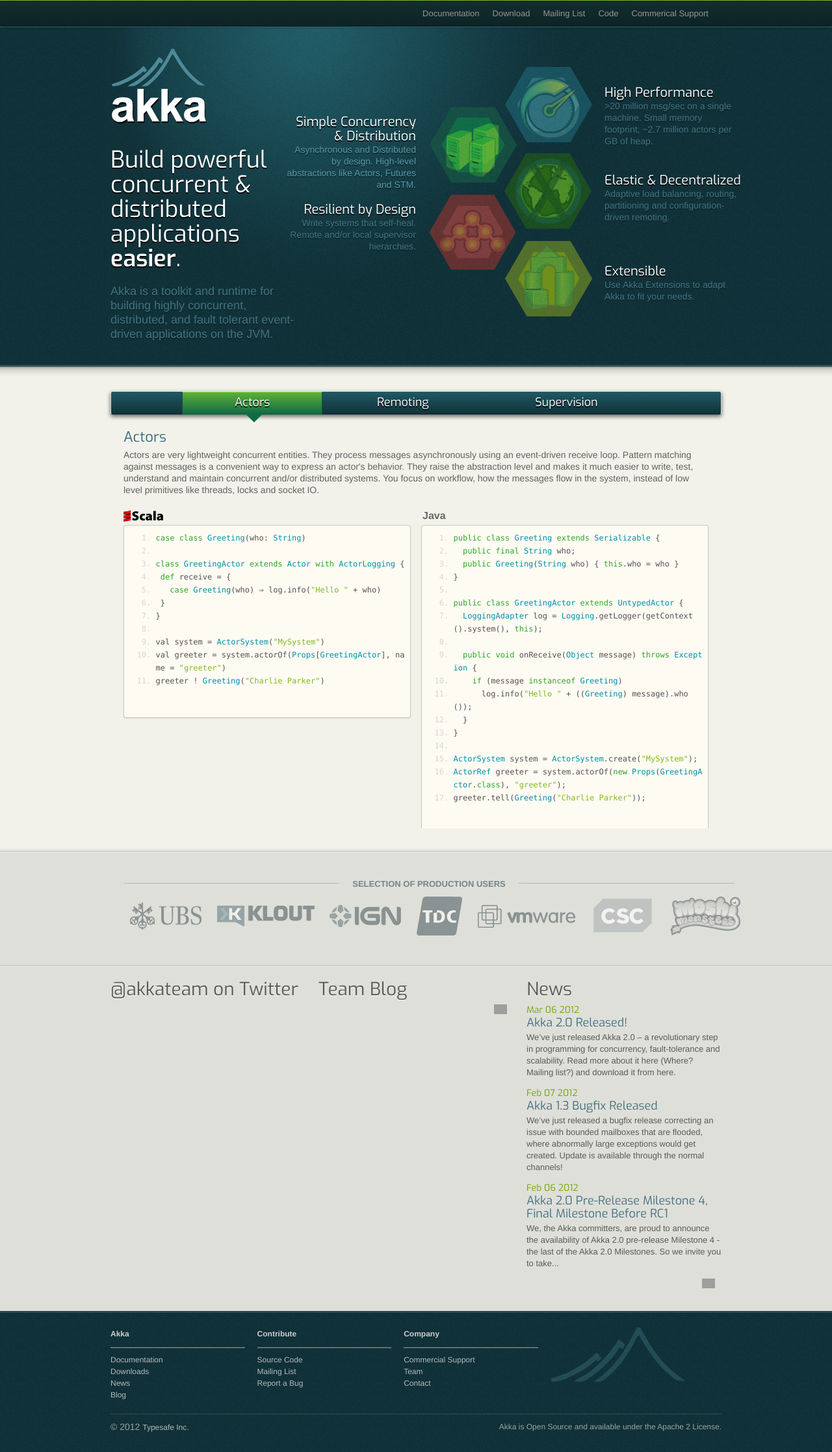
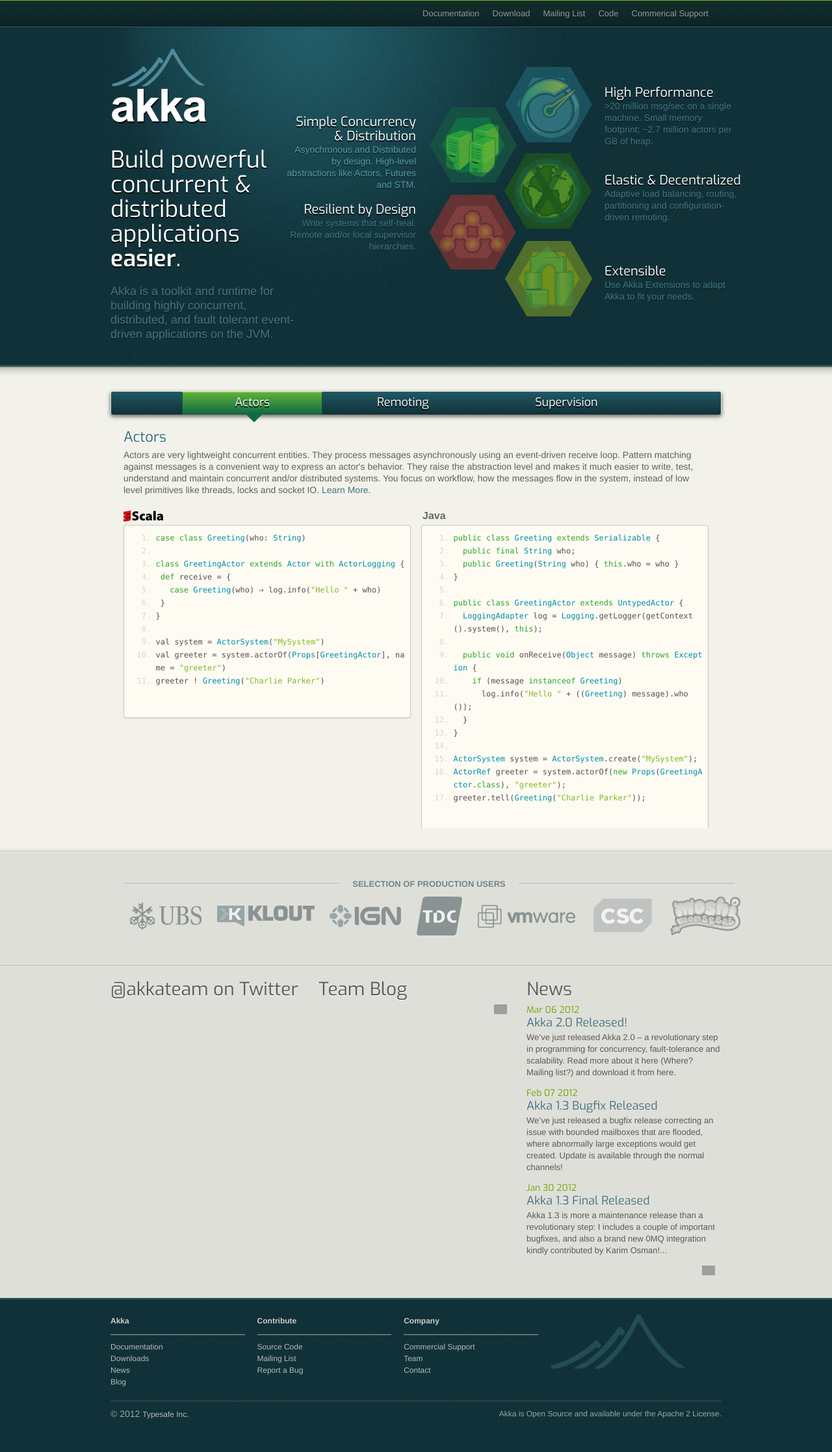
Before and after one commit to raboof/akka.github.com, a Jekyll site: the page built from index.md, in a window 1280 px wide. Shown: the whole page at 65% size. Built offline with Jekyll 4.4.1, drawn with Linux system fonts in a browser that asks for light colours; grey boxes are pictures that could not be loaded.

Commit message:
Added links from code examples on front page to documentation, removed pre-release news item, fixed broken links in docs index.

```diff
--- a/_includes/frontpage.html
+++ b/_includes/frontpage.html
@@ -58,8 +58,8 @@
             <div class="scrollContainer">
 	            <div class="panel" id="actors">
 	            	<h2>Actors</h2>
-	            	<p>Actors are very lightweight concurrent entities. They process messages asynchronously using an event-driven receive loop. Pattern matching against messages is a convenient way to express an actor's behavior. They raise the abstraction level and makes it much easier to write, test, understand and maintain concurrent and/or distributed systems. You focus on workflow, how the messages flow in the system, instead of low level primitives like threads, locks and socket IO.</p>
-	            	<div class="language-header"><div class="scala-header"><img src="{{ site.baseurl }}/resources/images/scala-sm.png"/></div><div class="java-header">Java</div></div>
+	            	<p>Actors are very lightweight concurrent entities. They process messages asynchronously using an event-driven receive loop. Pattern matching against messages is a convenient way to express an actor's behavior. They raise the abstraction level and makes it much easier to write, test, understand and maintain concurrent and/or distributed systems. You focus on workflow, how the messages flow in the system, instead of low level primitives like threads, locks and socket IO. <a href="http://akka.io/docs/akka/snapshot/general/actors.html">Learn More.</a></p>
+	            	<div class="language-header"><div class="scala-header"><a href="http://akka.io/docs/akka/snapshot/scala/actors.html"><img src="{{ site.baseurl }}/resources/images/scala-sm.png"/></a></div><div class="java-header"><a href="http://akka.io/docs/akka/snapshot/java/untyped-actors.html">Java</a></div></div>
 	            	<div class="scala-codebox">
 <pre class="prettyprint lang-scala linenums">
 case class Greeting(who: String)
@@ -99,8 +99,8 @@
 	            </div>
 	            <div class="panel" id="remoting" style="height: 1200px">
 	            	<h2>Remoting</h2>
-	            	<p>Actors form a tree with actors being parents to the actors they've created. As a parent, the actor is responsible for handling its children’s failures (so-called supervision), forming a chain of responsibility, all the way to the top. When an actor crashes, its parent can either restart or stop it, or escalate the failure to the up the hierarchy of actors. This enables a clean set of semantics for managing failures in a concurrent, distributed system and allows for writing highly fault-tolerant systems that self-heal.</p>
-	            	<div class="language-header"><div class="scala-header"><img src="{{ site.baseurl }}/resources/images/scala-sm.png"/></div><div class="java-header">Java</div></div>
+	            	<p>Actors form a tree with actors being parents to the actors they've created. As a parent, the actor is responsible for handling its children’s failures (so-called supervision), forming a chain of responsibility, all the way to the top. When an actor crashes, its parent can either restart or stop it, or escalate the failure to the up the hierarchy of actors. This enables a clean set of semantics for managing failures in a concurrent, distributed system and allows for writing highly fault-tolerant systems that self-heal. <a href="http://akka.io/docs/akka/snapshot/general/remoting.html">Learn more.</a></p>
+	            	<div class="language-header"><div class="scala-header"><a href="http://akka.io/docs/akka/snapshot/scala/remoting.html"><img src="{{ site.baseurl }}/resources/images/scala-sm.png"/></a></div><div class="java-header"><a href="http://akka.io/docs/akka/snapshot/java/remoting.html">Java</a></div></div>
 	            	<div class="scala-codebox">
 <pre class="prettyprint lang-scala linenums">
 // ------------------------------
@@ -197,8 +197,8 @@
 	            	<p>Actors form a tree with actors being parents to the actors they've created. As a parent, the actor is responsible for handling its
 children’s failures (so-called supervision), forming a chain of responsibility, all the way to the top. When an actor crashes, its
 parent can either restart or stop it, or escalate the failure to the up the hierarchy of actors. This enables a clean set of semantics for
-managing failures in a concurrent, distributed system and allows for writing highly fault-tolerant systems that self-heal.</p>
-								<div class="language-header"><div class="scala-header"><img src="{{ site.baseurl }}/resources/images/scala-sm.png"/></div><div class="java-header">Java</div></div>
+managing failures in a concurrent, distributed system and allows for writing highly fault-tolerant systems that self-heal. <a href="http://akka.io/docs/akka/snapshot/general/actor-systems.html">Learn more.</a></p>
+								<div class="language-header"><div class="scala-header"><a href="http://akka.io/docs/akka/snapshot/scala/fault-tolerance.html"><img src="{{ site.baseurl }}/resources/images/scala-sm.png"/><a/></div><div class="java-header"><a href="http://akka.io/docs/akka/snapshot/java/fault-tolerance.html">Java</a></div></div>
 	            	<div class="scala-codebox">
 <pre class="prettyprint lang-scala linenums">
 class Supervisor extends Actor {
@@ -216,6 +216,7 @@
  }
 }
 </pre>
+
 								</div>
 	            	<div class="java-codebox">
 <pre class="prettyprint lang-java linenums">
--- a/news/_posts/2012-02-06-akka-20-pre-release-milestone-4.md
+++ /dev/null
@@ -1,8 +0,0 @@
----
-layout: news
-title: Akka 2.0 Pre-Release Milestone 4, Final Milestone Before RC1
-author: Viktor Klang
-short: We, the Akka committers, are proud to announce the availability of Akka 2.0 pre-release Milestone 4 - the last of the Akka 2.0 Milestones. So we invite you to take it for a spin, it's the next generation of Akka!
----
-
-We, the Akka committers, are proud to announce the availability of Akka 2.0 pre-release Milestone 4 - the last of the Akka 2.0 Milestones. So we invite you to take it for a spin, it's the next generation of Akka!
--- a/resources/stylesheets/base.css
+++ b/resources/stylesheets/base.css
@@ -2,6 +2,8 @@
 ---
 	body { background-image:url('{{ site.baseurl }}/resources/images/dark-blue-bg.png'); color: rgba(0, 0, 0, 0.6); }
 	p { font-size: 14px; }
+	a { color: #447281; }
+	a:hover { color: #73a600; text-decoration: none; }
 	.navbar { position: relative; z-index: 150; margin-bottom: 0px; border-bottom: solid 1px #427380; border-top: solid 1px #83b925;}
 	.navbar .nav { float: right; }
 	.navbar-logo { visibility: hidden; margin-bottom: -31px; }
@@ -105,7 +107,8 @@
 .panel h2 { color: #326A78; text-shadow: 0 1px 0 rgba( 255, 255, 255, 0.8); font-family: 'Exo', sans-serif; font-size: 22px; font-weight: 400;}
 .language-header { width: 940px;}
 .scala-header {float: left; width: 460px;}
-.java-header {float: right; width: 480px; font-size: 16px; font-weight: bold; /*color: rgba(89, 80, 80, 0.6);*/ text-shadow: 0 1px 0 white;}
+.java-header a {float: right; width: 480px; font-size: 16px; font-weight: bold; color: rgba(0, 0, 0, 0.6); text-shadow: 0 1px 0 white;}
+.java-header a:hover { text-decoration: none; color: #447281; }
 #slider {
   margin: 0 auto;
   position: relative;
```
Also changed, not shown: docs/index.md (+2 -2 lines).
